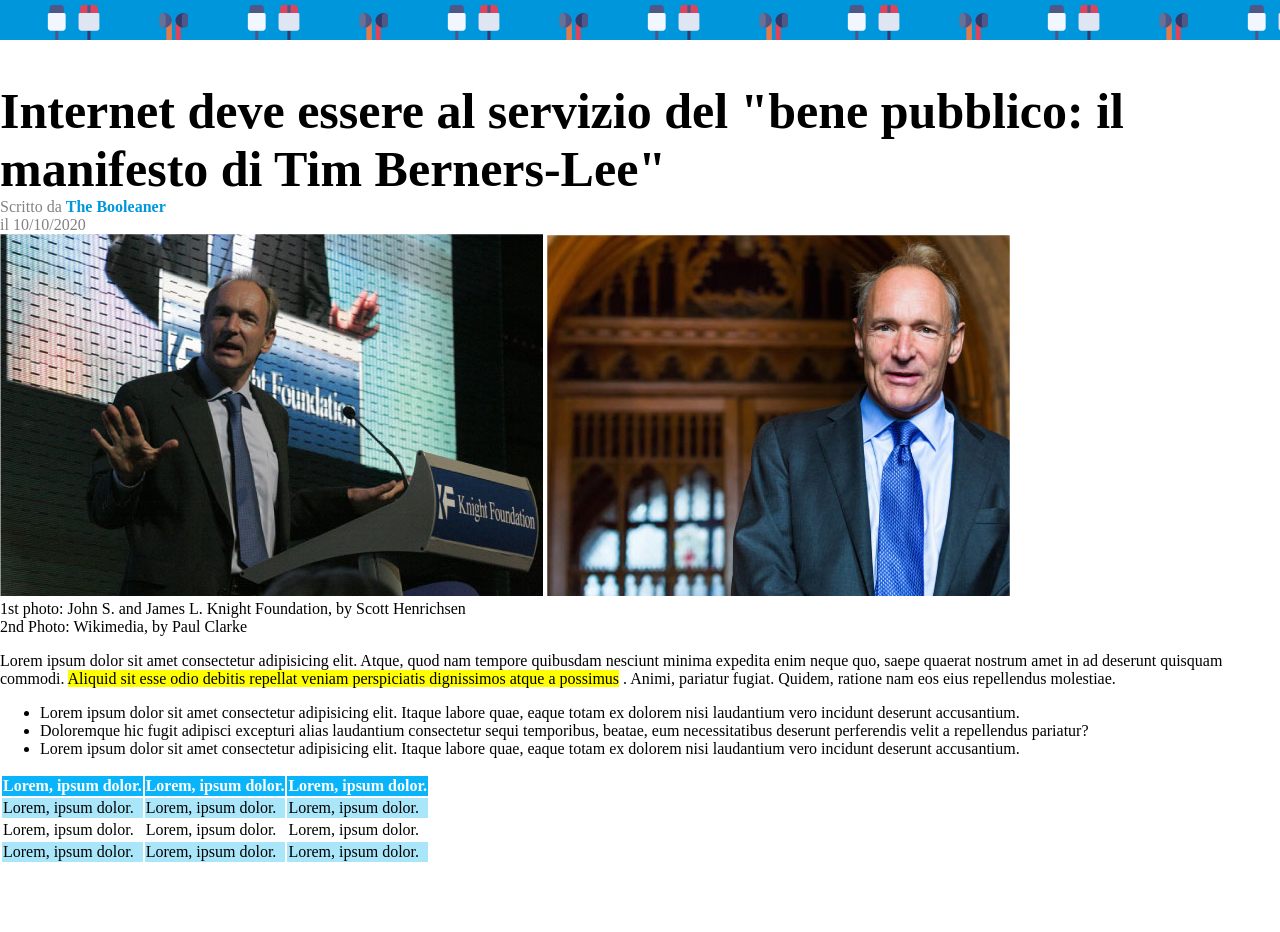
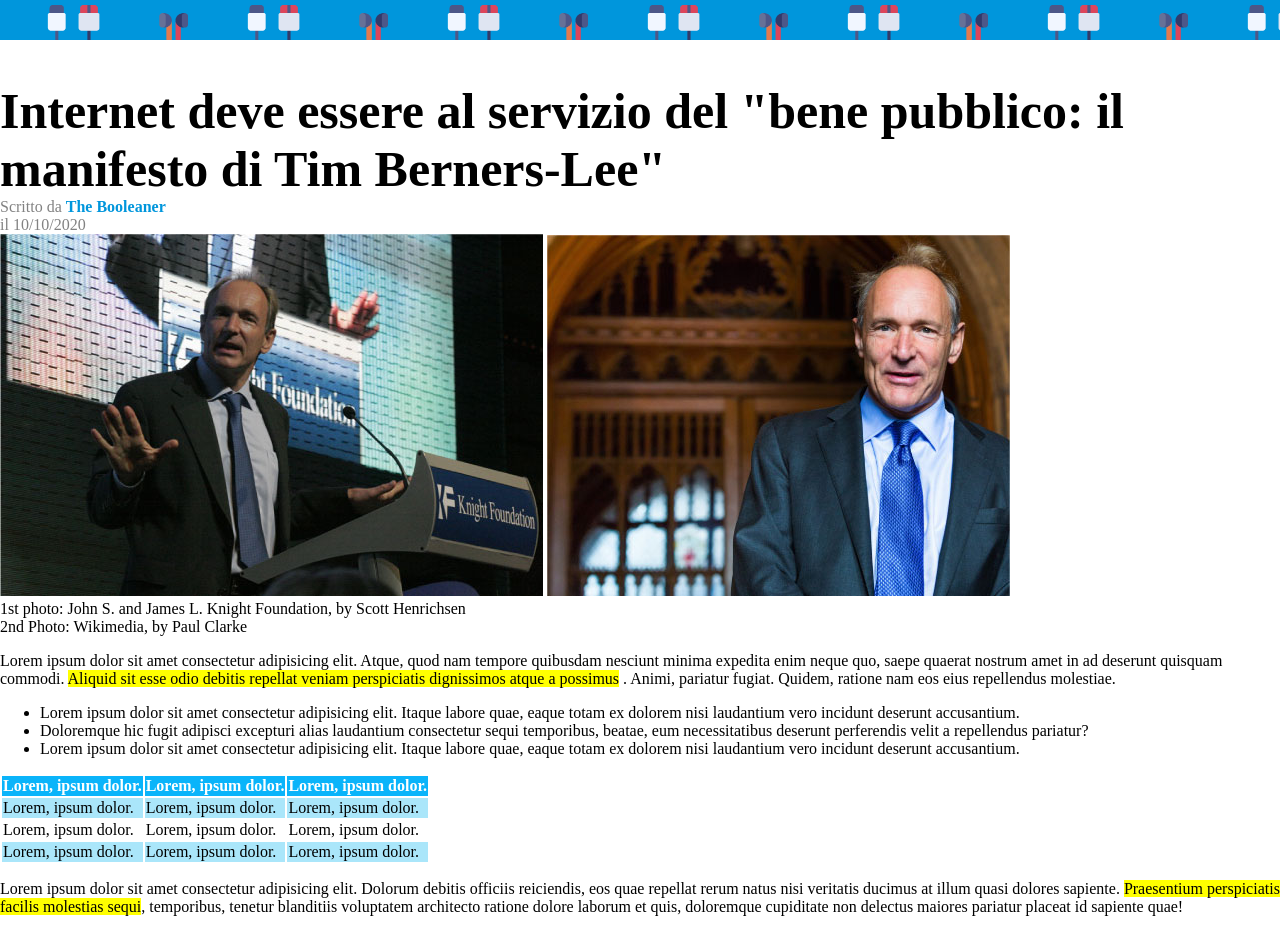
Before and after one commit to antoniorusso2/html-css-booleaner, a plain HTML site: page index.html in a window 1280 px wide. Shown: the part 60-992 px from the top of the page. Before the commit the page ends 924 px from the top, so only its background shows below. Drawn offline with Linux system fonts and the light colour scheme.

Commit message:
ADD ultimo lorem

```diff
--- a/index.html
+++ b/index.html
@@ -50,7 +50,7 @@
       </div>
     </section>
 
-    <!-- paragrafo lorem lungo-->
+    <!-- paragrafo lorem lungo con testo evidenziato-->
     <section>
       <p class="big-lorem">
        Lorem ipsum dolor sit amet consectetur adipisicing elit. Atque, quod nam tempore quibusdam nesciunt minima expedita enim neque quo, saepe quaerat nostrum amet in ad deserunt quisquam commodi. <mark>Aliquid sit esse odio debitis repellat veniam perspiciatis dignissimos atque a possimus</mark> . Animi, pariatur fugiat. Quidem, ratione nam eos eius repellendus molestiae.
@@ -108,7 +108,14 @@
         </tbody>
       </table>
     </section>
-    <!-- lorem con parte di testo evidenziata -->
+
+    <!-- altro lorem lungo con testo evidenziato -->
+    <section>
+      <p>
+        Lorem ipsum dolor sit amet consectetur adipisicing elit. Dolorum debitis officiis reiciendis, eos quae repellat rerum natus nisi veritatis ducimus at illum quasi dolores sapiente. <mark>Praesentium perspiciatis facilis molestias sequi</mark>, temporibus, tenetur blanditiis voluptatem architecto ratione dolore laborum et quis, doloremque cupiditate non delectus maiores pariatur placeat id sapiente quae!
+      </p>
+    </section>
+
     <!-- 2 immagini una sotto all'altra con testo sovrapposto -->
   </main>
 </body>
```
